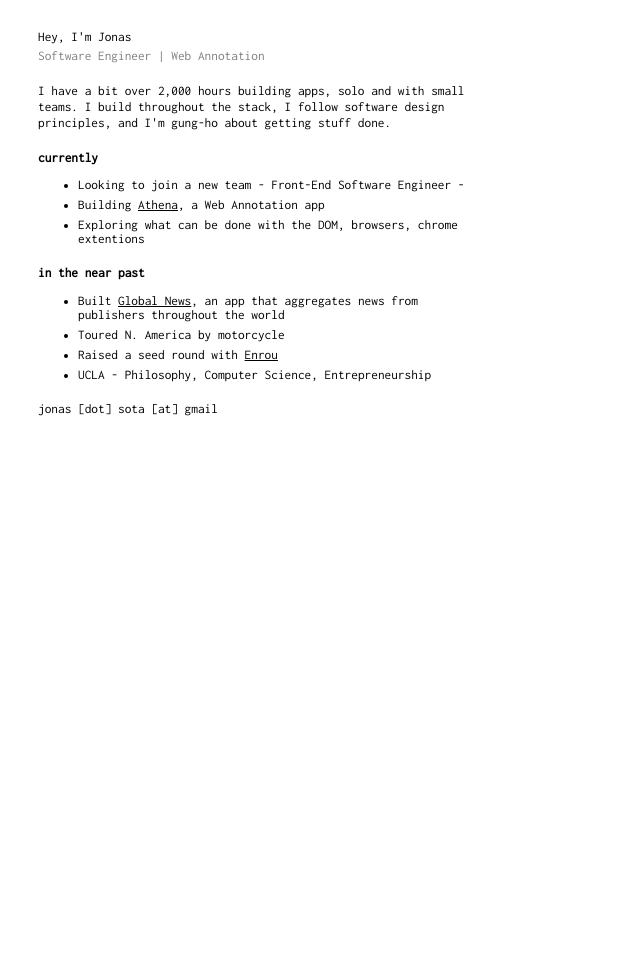
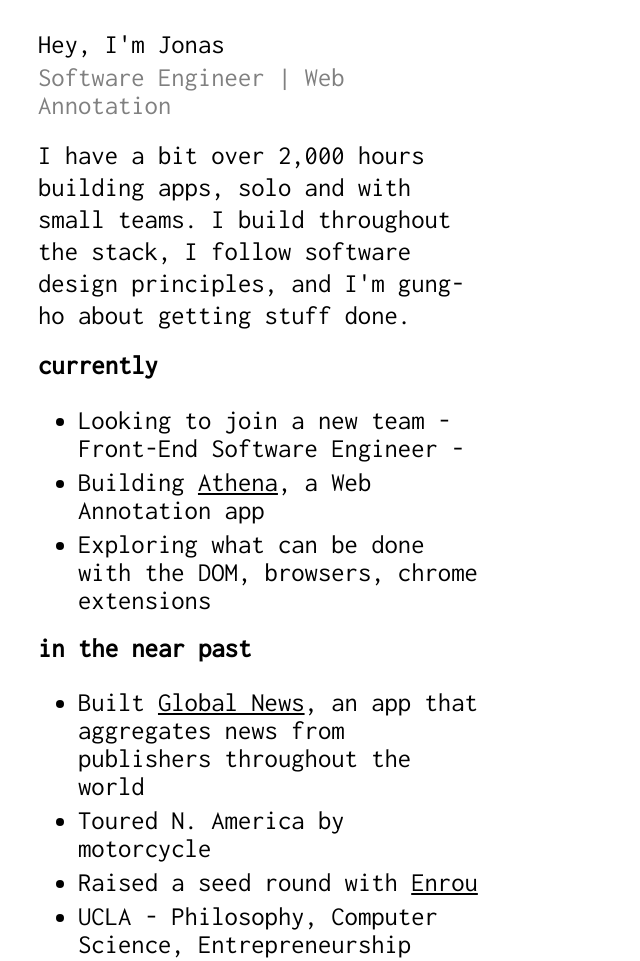
Before and after one commit to JonasMS/jonasms.github.io, a plain HTML site: page index.html in a window 1280 px wide. Shown: the top 961 px of the page, without its empty margins (0-640 px from the left). Before the commit the page ends 800 px from the top, so only its background shows below. Drawn offline with Linux system fonts and the light colour scheme.

Commit message:
FEAT - Make For Mobile

```diff
--- a/index.html
+++ b/index.html
@@ -17,7 +17,7 @@
       <ul>
         <li> Looking to join a new team - Front-End Software Engineer - </li>
         <li> Building <a href="https://athena-annotate.herokuapp.com/#">Athena</a>, a Web Annotation app </li>
-        <li> Exploring what can be done with the DOM, browsers, chrome extentions
+        <li> Exploring what can be done with the DOM, browsers, chrome extensions
       </ul>
         <div class="listTitle"> in the near past </div>
       <ul>
--- a/styles.css
+++ b/styles.css
@@ -1,6 +1,6 @@
 body {
   font-family: Inconsolata, Helvetica;
-  font-size: 10pt;
+  font-size: 20pt;
 }
 
 a {
@@ -21,23 +21,62 @@ li {
 
 .container {
   margin: 30px;
-  width: 450px;
+  width: 80%;
 }
 
 .name {
   margin-bottom: 5px;
 }
 
+.title {
+  margin-bottom: 40px;
+  color: gray;
+}
+
 .blurb {
-  margin-bottom: 20px;
+  margin-bottom: 40px;
   line-height: 120%;
 }
 
-.title {
-  margin-bottom: 20px;
-  color: gray;
-}
 
 .listTitle {
   font-weight: bold;
 }
+
+.contact {
+  margin-top: 80px;
+}
+
+/* Media Queries */
+@media only screen and (min-width: 768px) {
+  ul {
+    margin-bottom: 20px;
+  }
+
+  li {
+    margin-bottom: 6px;
+  }
+
+  .container {
+    margin: 30px;
+    width: 450px;
+  }
+
+  .name {
+    margin-bottom: 5px;
+  }
+
+  .title {
+    margin-bottom: 20px;
+    color: gray;
+  }
+
+  .blurb {
+    margin-bottom: 20px;
+    line-height: 120%;
+  }
+
+  .listTitle {
+    font-weight: bold;
+  }
+}
```
